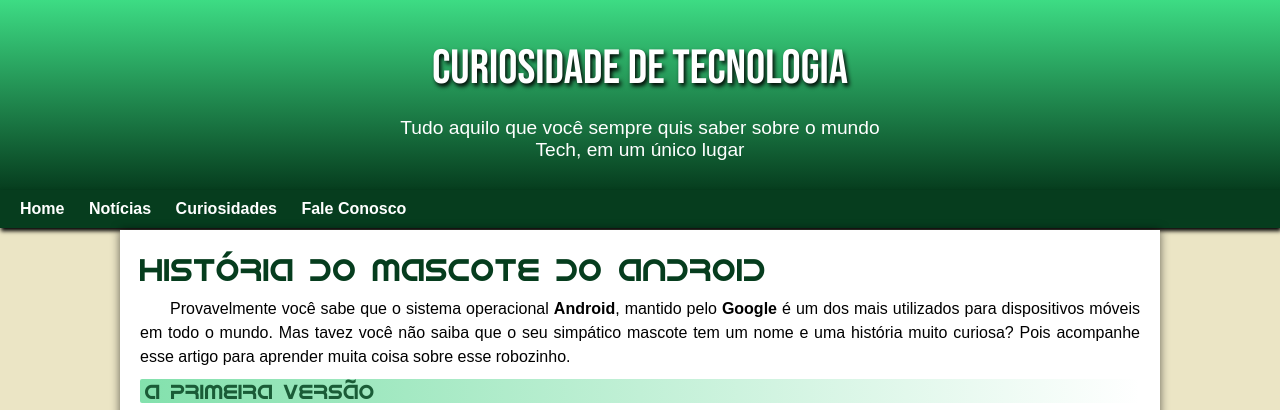
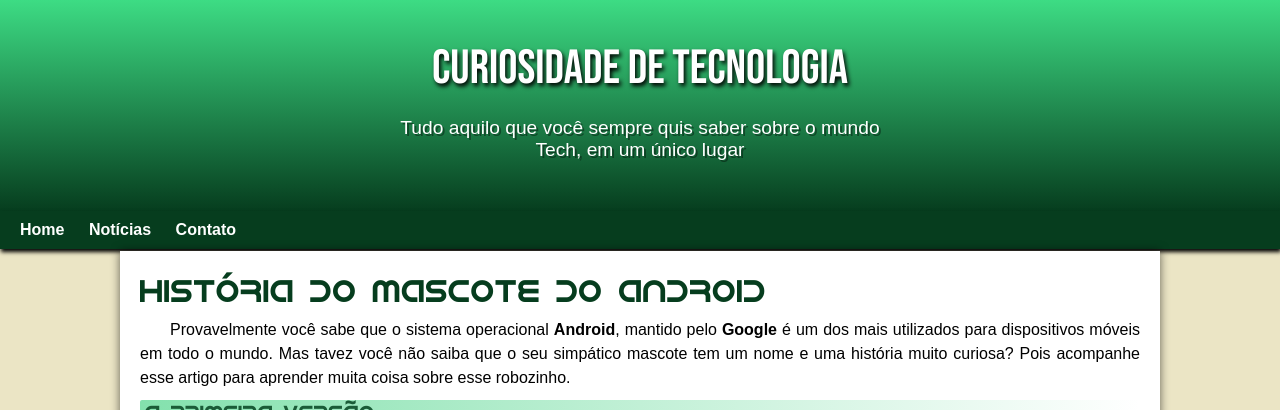
Before and after one commit to LucasSilvaFernandes/projeto-android, a plain HTML site: page index.html in a window 1280 px wide. Shown: the top 410 px of the page. Drawn offline with Linux system fonts and the light colour scheme.

Commit message:
Problema de padding corrigido

```diff
--- a/index.css
+++ b/index.css
@@ -72,6 +72,8 @@
     padding-right: 10px;
     padding-left: 10px;
     margin: auto;
+    padding-bottom: 50px;
+    text-shadow: 2px 2px 0px rgba(0, 0, 0, 0.39);
 }
 
 nav{
--- a/index.html
+++ b/index.html
@@ -18,8 +18,7 @@
     <nav>
         <a href="#">Home</a>
         <a href="#">Notícias</a>
-        <a href="#">Curiosidades</a>
-        <a href="#">Fale Conosco</a>
+        <a href="#">Contato</a>
     </nav>
     <main>
         <article>
```
